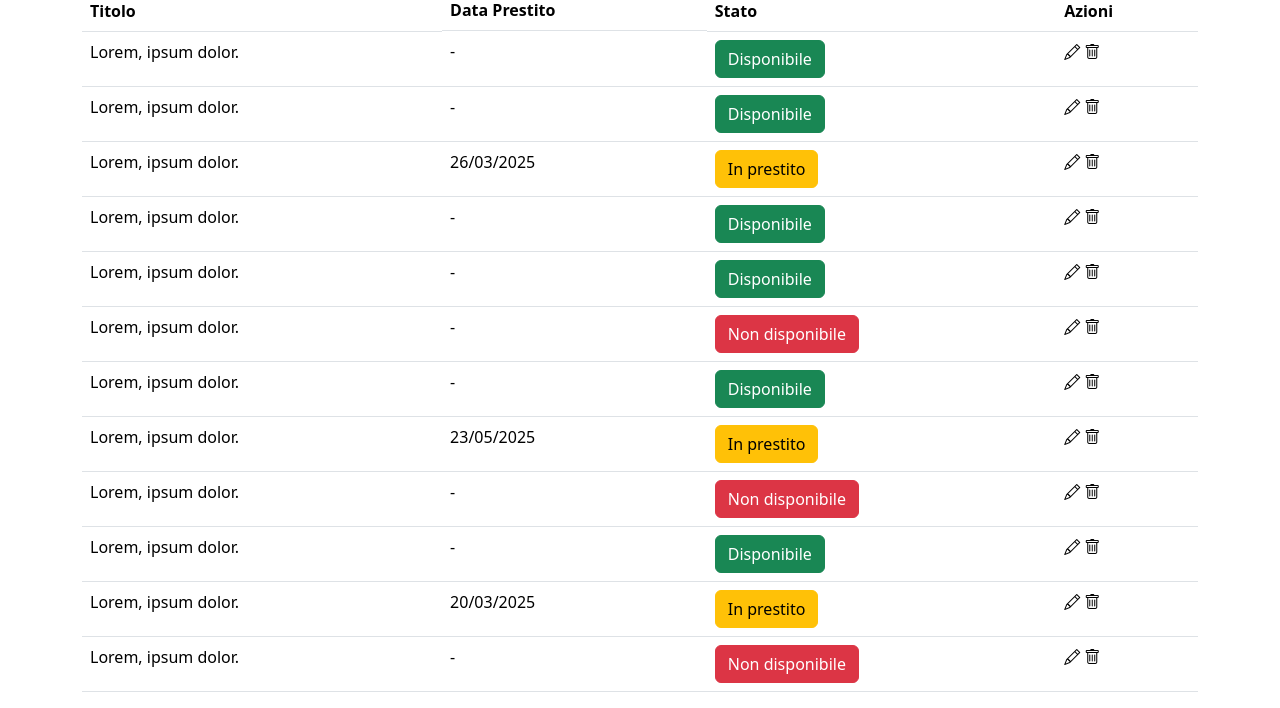
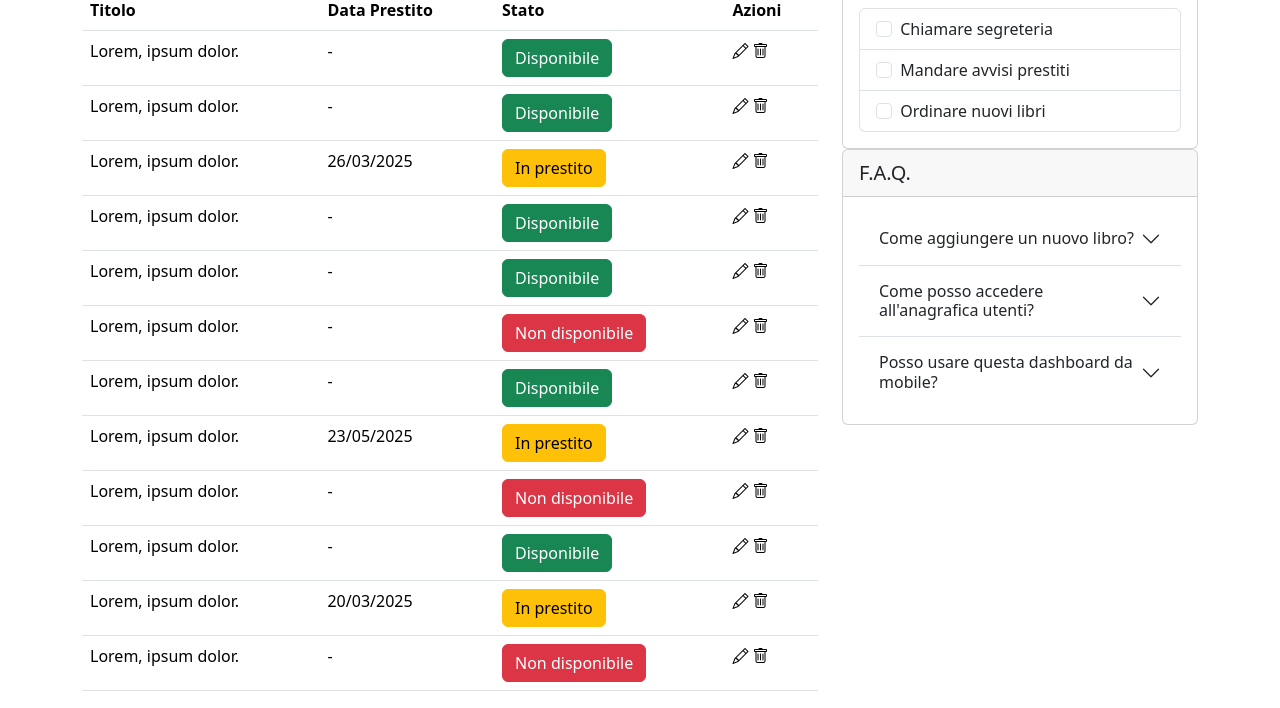
Before and after one commit to riccardo-guido/html-css-bootstrap-dashboard, a plain HTML site: page index.html in a window 1280 px wide. Shown: the part 132-840 px from the top of the page. Drawn offline with nearby package versions, Linux system fonts and the light colour scheme.

Commit message:
improved layout, insert the cards, disappearance effect

```diff
--- a/index.html
+++ b/index.html
@@ -67,6 +67,8 @@
       </div>
     </nav>
     <div class="container">
+      <div class="row">
+        <div class="col-12 col-lg-8">
           <div class="d-grid gap-2 d-flex justify-content-between">
             <h2>Catalogo Libri</h2>
             <div class="d-grid gap-2 d-flex justify-content-end">
@@ -78,7 +80,7 @@
               <thead>
                 <tr>
                   <th scope="col">Titolo</th>
-              <th scope="col" class="d-sm-none d-md-block">Data Prestito</th>
+                  <th scope="col" class="d-none d-md-table-cell">Data Prestito</th>
                   <th scope="col">Stato</th>
                   <th scope="col">Azioni</th>
                 </tr>
@@ -86,7 +88,7 @@
               <tbody>
                 <tr>
                   <td scope="row">Lorem, ipsum dolor.</td>
-              <td>-</td>
+                  <td class="d-none d-md-table-cell">-</td>
                   <td>
                     <button type="button" class="btn btn-success">
                       Disponibile
@@ -96,7 +98,7 @@
                 </tr>
                 <tr>
                   <td scope="row">Lorem, ipsum dolor.</td>
-              <td>-</td>
+                  <td class="d-none d-md-table-cell">-</td>
                   <td>
                     <button type="button" class="btn btn-success">
                       Disponibile
@@ -106,7 +108,7 @@
                 </tr>
                 <tr>
                   <td scope="row">Lorem, ipsum dolor.</td>
-              <td>26/03/2025</td>
+                  <td class="d-none d-md-table-cell">26/03/2025</td>
                   <td>
                     <button type="button" class="btn btn-warning">
                       In prestito
@@ -116,7 +118,7 @@
                 </tr>
                 <tr>
                   <td scope="row">Lorem, ipsum dolor.</td>
-              <td>-</td>
+                  <td class="d-none d-md-table-cell">-</td>
                   <td>
                     <button type="button" class="btn btn-success">
                       Disponibile
@@ -126,7 +128,7 @@
                 </tr>
                 <tr>
                   <td scope="row">Lorem, ipsum dolor.</td>
-              <td>-</td>
+                  <td class="d-none d-md-table-cell">-</td>
                   <td>
                     <button type="button" class="btn btn-success">
                       Disponibile
@@ -136,7 +138,7 @@
                 </tr>
                 <tr>
                   <td scope="row">Lorem, ipsum dolor.</td>
-              <td>-</td>
+                  <td class="d-none d-md-table-cell">-</td>
                   <td>
                     <button type="button" class="btn btn-danger">
                       Non disponibile
@@ -146,7 +148,7 @@
                 </tr>
                 <tr>
                   <td scope="row">Lorem, ipsum dolor.</td>
-              <td>-</td>
+                  <td class="d-none d-md-table-cell">-</td>
                   <td>
                     <button type="button" class="btn btn-success">
                       Disponibile
@@ -156,7 +158,7 @@
                 </tr>
                 <tr>
                   <td scope="row">Lorem, ipsum dolor.</td>
-              <td>23/05/2025</td>
+                  <td class="d-none d-md-table-cell">23/05/2025</td>
                   <td>
                     <button type="button" class="btn btn-warning">
                       In prestito
@@ -166,7 +168,7 @@
                 </tr>
                 <tr>
                   <td scope="row">Lorem, ipsum dolor.</td>
-              <td>-</td>
+                  <td class="d-none d-md-table-cell">-</td>
                   <td>
                     <button type="button" class="btn btn-danger">
                       Non disponibile
@@ -176,7 +178,7 @@
                 </tr>
                 <tr>
                   <td scope="row">Lorem, ipsum dolor.</td>
-              <td>-</td>
+                  <td class="d-none d-md-table-cell">-</td>
                   <td>
                     <button type="button" class="btn btn-success">
                       Disponibile
@@ -186,7 +188,7 @@
                 </tr>
                 <tr>
                   <td scope="row">Lorem, ipsum dolor.</td>
-              <td>20/03/2025</td>
+                  <td class="d-none d-md-table-cell">20/03/2025</td>
                   <td>
                     <button type="button" class="btn btn-warning">
                       In prestito
@@ -196,7 +198,7 @@
                 </tr>
                 <tr>
                   <td scope="row">Lorem, ipsum dolor.</td>
-              <td>-</td>
+                  <td class="d-none d-md-table-cell">-</td>
                   <td>
                     <button type="button" class="btn btn-danger">
                       Non disponibile
@@ -208,6 +210,74 @@
             </table>
           </div>
         </div>
+        <div class="col-12 col-lg-4">
+          <div class="card">
+            <div class="card-header fs-5">
+              Todo
+            </div>
+            <div class="card-body">
+              <ul class="list-group">
+                <li class="list-group-item">
+                  <input class="form-check-input me-1" type="checkbox" value="" id="firstCheckbox">
+                  <label class="form-check-label" for="firstCheckbox">Chiamare segreteria</label>
+                </li>
+                <li class="list-group-item">
+                  <input class="form-check-input me-1" type="checkbox" value="" id="secondCheckbox">
+                  <label class="form-check-label" for="secondCheckbox">Mandare avvisi prestiti </label>
+                </li>
+                <li class="list-group-item">
+                  <input class="form-check-input me-1" type="checkbox" value="" id="thirdCheckbox">
+                  <label class="form-check-label" for="thirdCheckbox">Ordinare nuovi libri</label>
+                </li>
+              </ul>
+            </div>
+          </div>
+          <div class="card">
+            <div class="card-header fs-5">
+              F.A.Q.
+            </div>
+            <div class="card-body">
+              <div class="accordion accordion-flush" id="accordionFlushExample">
+                <div class="accordion-item">
+                  <h2 class="accordion-header">
+                    <button class="accordion-button collapsed" type="button" data-bs-toggle="collapse" data-bs-target="#flush-collapseOne" aria-expanded="false" aria-controls="flush-collapseOne">
+                      Come aggiungere un nuovo libro?
+                    </button>
+                  </h2>
+                  <div id="flush-collapseOne" class="accordion-collapse collapse" data-bs-parent="#accordionFlushExample">
+                    <div class="accordion-body">Placeholder content for this accordion, which is intended to demonstrate the <code>.accordion-flush</code> class. This is the first item's accordion body.</div>
+                  </div>
+                </div>
+                <div class="accordion-item">
+                  <h2 class="accordion-header">
+                    <button class="accordion-button collapsed" type="button" data-bs-toggle="collapse" data-bs-target="#flush-collapseTwo" aria-expanded="false" aria-controls="flush-collapseTwo">
+                      Come posso accedere all'anagrafica utenti?
+                    </button>
+                  </h2>
+                  <div id="flush-collapseTwo" class="accordion-collapse collapse" data-bs-parent="#accordionFlushExample">
+                    <div class="accordion-body">Placeholder content for this accordion, which is intended to demonstrate the <code>.accordion-flush</code> class. This is the second item's accordion body. Let's imagine this being filled with some actual content.</div>
+                  </div>
+                </div>
+                <div class="accordion-item">
+                  <h2 class="accordion-header">
+                    <button class="accordion-button collapsed" type="button" data-bs-toggle="collapse" data-bs-target="#flush-collapseThree" aria-expanded="false" aria-controls="flush-collapseThree">
+                      Posso usare questa dashboard da mobile?
+                    </button>
+                  </h2>
+                  <div id="flush-collapseThree" class="accordion-collapse collapse" data-bs-parent="#accordionFlushExample">
+                    <div class="accordion-body">Placeholder content for this accordion, which is intended to demonstrate the <code>.accordion-flush</code> class. This is the third item's accordion body. Nothing more exciting happening here in terms of content, but just filling up the space to make it look, at least at first glance, a bit more representative of how this would look in a real-world application.</div>
+                  </div>
+                </div>
+              </div>
+            </div>
+          </div>
+        </div>
+      </div>
+
+
+
+
+    </div>
   </body>
   <script
     src="https://cdn.jsdelivr.net/npm/bootstrap@5.3.3/dist/js/bootstrap.bundle.min.js"
```
Also changed, not shown: screenshot/desktop.png (added), screenshot/mobile.png (added), screenshot/tablet.png (added). Lines whose indentation alone changed are shown as unchanged.
